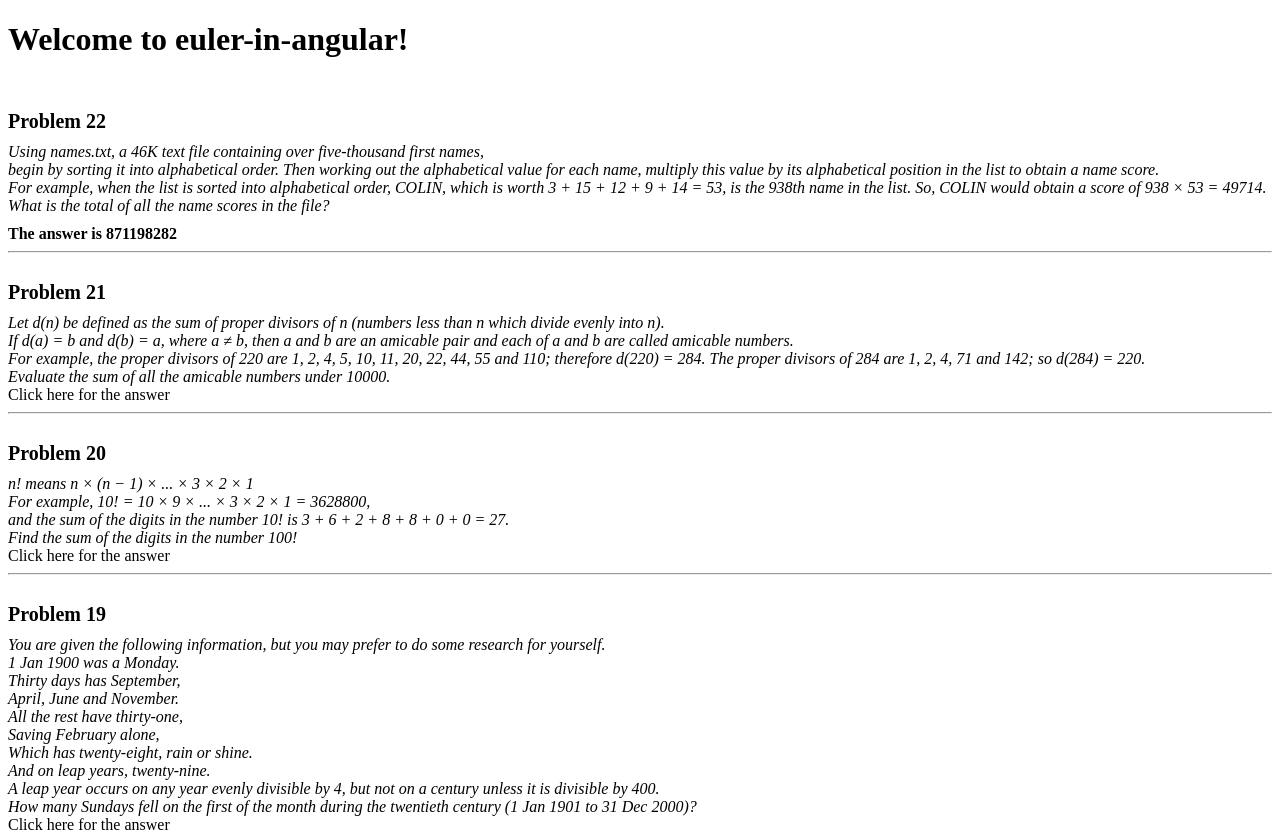
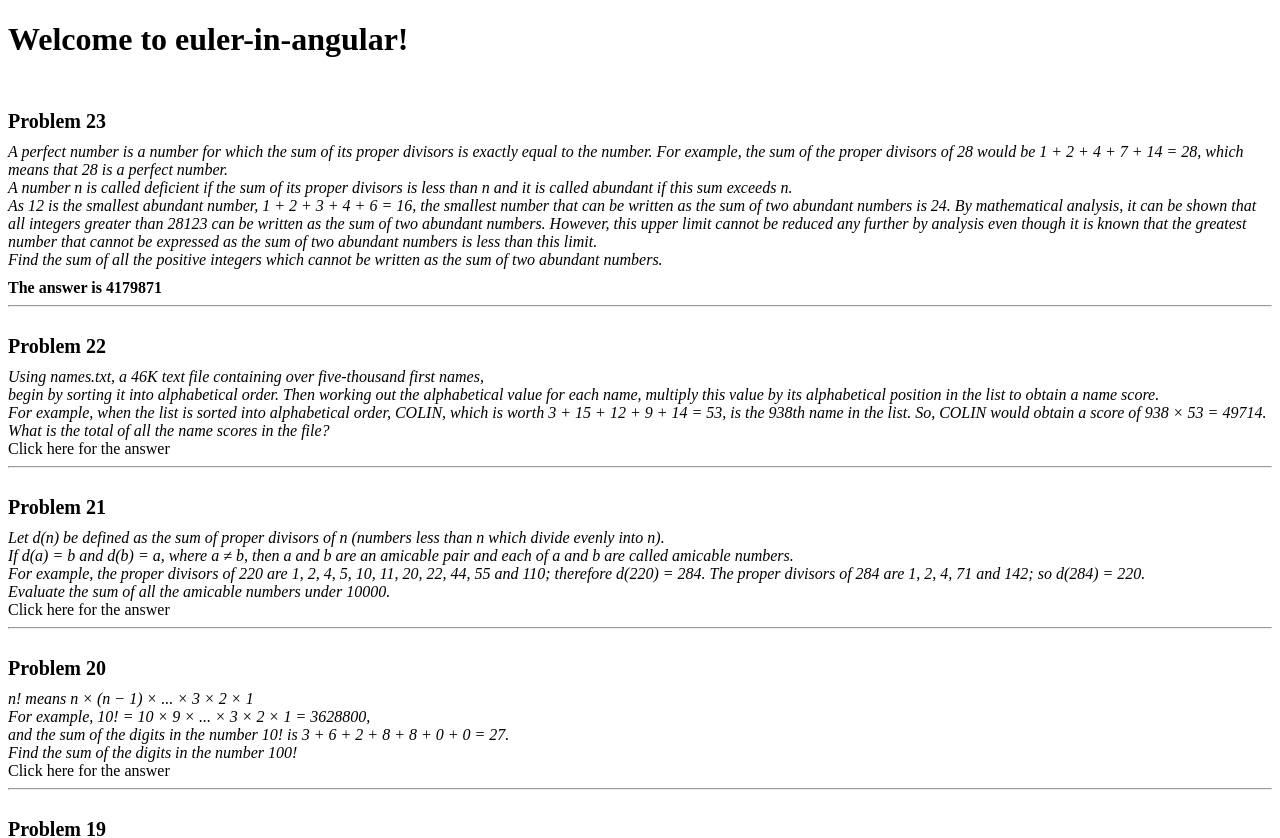
Before and after one commit to edwinvanderven/Euler-in-Angular, an Angular app: page / in a window 1280 px wide. Shown: the top 838 px of the page. Built offline with nearby package versions, Linux system fonts and the light colour scheme.

Commit message:
Added twenty-third problem and solution

```diff
--- a/src/app/app.component.model.ts
+++ b/src/app/app.component.model.ts
@@ -20,6 +20,7 @@ import { NineteenthProblem } from './problems/eleven-to-twenty/nineteenth-proble
 import { TwentiethProblem } from './problems/eleven-to-twenty/twentieth-problem';
 import { TwentyFirstProblem } from './problems/twenty-first-to-thirty/twenty-first-problem';
 import { TwentySecondProblem } from './problems/twenty-first-to-thirty/twenty-second-problem';
+import { TwentyThirdProblem } from './problems/twenty-first-to-thirty/twenty-third-problem';
 
 export interface IProblem {
   title: string;
@@ -28,6 +29,7 @@ export interface IProblem {
 }
 
 export const PROBLEMS: IProblem[] = [
+  new TwentyThirdProblem(),
   new TwentySecondProblem(),
   new TwentyFirstProblem(),
   new TwentiethProblem(),
--- /dev/null
+++ b/src/app/problems/twenty-first-to-thirty/twenty-third-problem.ts
@@ -0,0 +1,28 @@
+import { IProblem } from '../../app.component.model';
+import { Helper } from 'src/app/utils/helper';
+
+const LIMIT = 28123;
+
+export class TwentyThirdProblem implements IProblem {
+  public title = 'Problem 23';
+  public description = 'A perfect number is a number for which the sum of its proper divisors is exactly equal to the number. For example, the sum of the proper divisors of 28 would be 1 + 2 + 4 + 7 + 14 = 28, which means that 28 is a perfect number.' +
+                        '\nA number n is called deficient if the sum of its proper divisors is less than n and it is called abundant if this sum exceeds n.' +
+                        '\nAs 12 is the smallest abundant number, 1 + 2 + 3 + 4 + 6 = 16, the smallest number that can be written as the sum of two abundant numbers is 24. By mathematical analysis, it can be shown that all integers greater than 28123 can be written as the sum of two abundant numbers. However, this upper limit cannot be reduced any further by analysis even though it is known that the greatest number that cannot be expressed as the sum of two abundant numbers is less than this limit.' +
+                        '\nFind the sum of all the positive integers which cannot be written as the sum of two abundant numbers.';
+
+
+  private abundantLookup = {};
+
+  getAnswer(): string {
+    let result = 0;
+    for (let i = 1; i <= LIMIT; i++) this.abundantLookup[i] = Helper.isAbundant(i);
+    for (let j = 1; j <= LIMIT; j++) if (!this.isSumOfTwoAbundants(j)) result += j;
+
+    return result.toString();
+  }
+
+  private isSumOfTwoAbundants(x: number): boolean {
+    for (let i = 0; i <= x; i++) if (this.abundantLookup[i] && this.abundantLookup[x - i]) return true;
+    return false;
+  }
+}
--- a/src/app/utils/helper.ts
+++ b/src/app/utils/helper.ts
@@ -86,6 +86,11 @@ export class Helper {
     return m != x && this.divisorSum(m) === x;
   }
 
+  static isAbundant(x: number) : boolean {
+    const sum = this.divisorSum(x);
+    return sum > x;
+  }
+
   private static divisorSum(n: number) : number {
     let result = 0;
     for (let i = 1; i < n; i++) {
```
Also changed, not shown: 2 other files (tests, documents, lock files or other folders).
